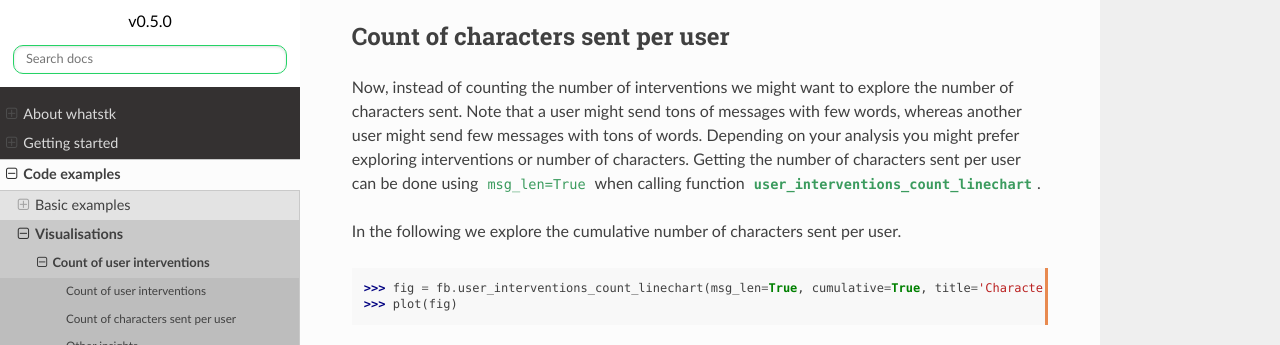
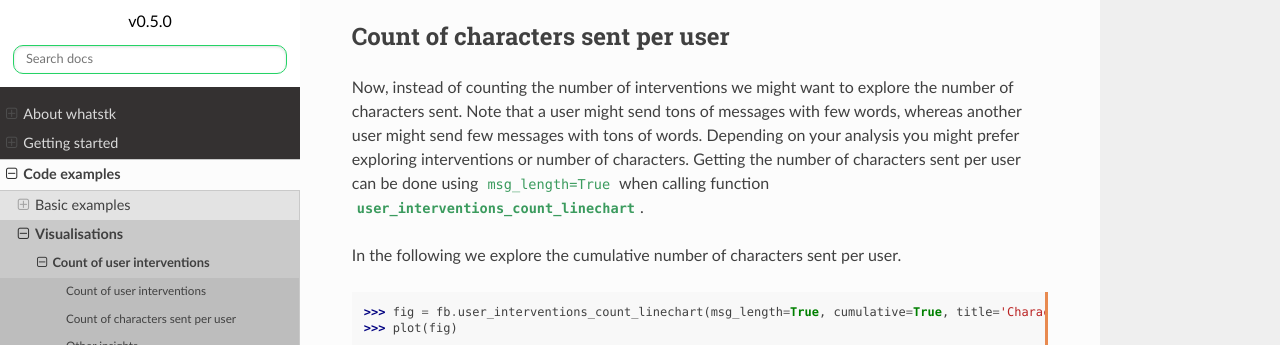
Before and after one commit to lucasrodes/whatstk, a Sphinx documentation site: the page built from docs/source/code_examples/interventions_count.rst, in a window 1280 px wide and 900 px high, scrolled down 1245 px, cut to the strip 84-429 px from the top of the window. Built offline with Sphinx 7.4.7 and the Read the Docs theme 2.0.0, drawn with Linux system fonts in a browser that asks for light colours; pages that are not in the unit, such as notebooks, are missing from menus.

Commit message:
docs: typo in function argument

```diff
--- a/docs/source/code_examples/interventions_count.rst
+++ b/docs/source/code_examples/interventions_count.rst
@@ -63,14 +63,14 @@ Count of characters sent per user
 Now, instead of counting the number of interventions we might want to explore the number of characters sent. Note that a
 user might send tons of messages with few words, whereas another user might send few messages with tons of words.
 Depending on your analysis you might prefer exploring interventions or number of characters. Getting the number of
-characters sent per user can be done using ``msg_len=True`` when calling function
+characters sent per user can be done using ``msg_length=True`` when calling function
 :func:`user_interventions_count_linechart <whatstk.FigureBuilder.user_interventions_count_linechart>`.
 
 In the following we explore the cumulative number of characters sent per user.
 
 .. code-block:: python
 
-    >>> fig = fb.user_interventions_count_linechart(msg_len=True, cumulative=True, title='Characters sent by user (cumulative)')
+    >>> fig = fb.user_interventions_count_linechart(msg_length=True, cumulative=True, title='Characters sent by user (cumulative)')
     >>> plot(fig)
 
 
```
